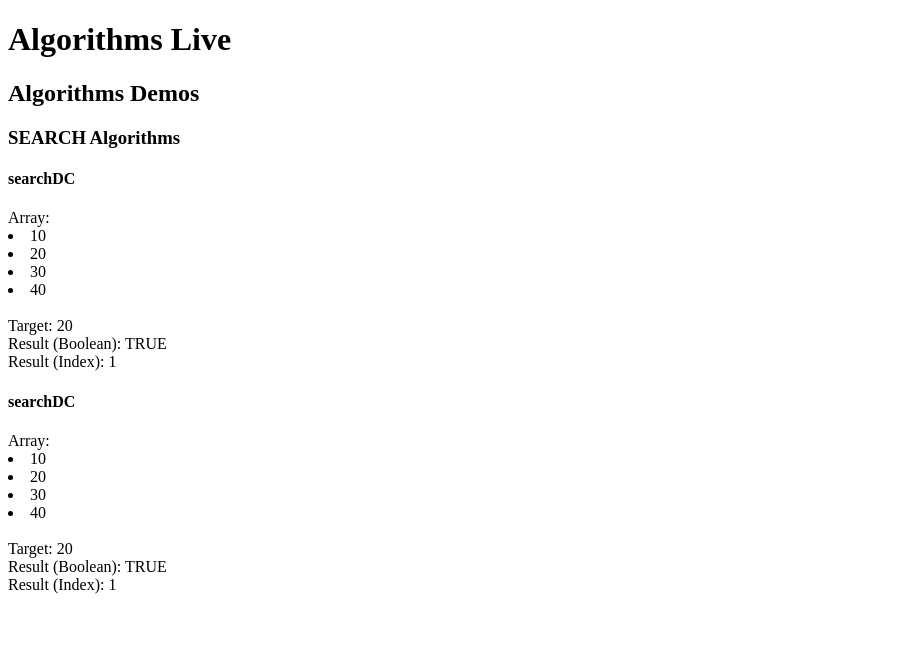
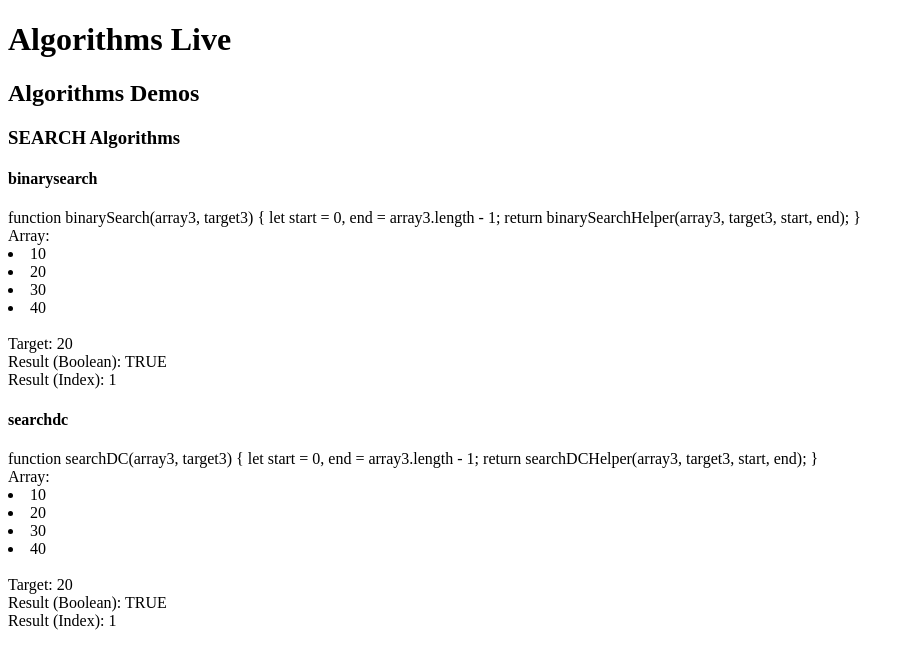
Before and after one commit to seanlee31/algorithmslive, a React app: page / in a window 1280 px wide. Shown: the top 668 px of the page, without its empty margins (0-914 px from the left). Built offline with nearby package versions, Linux system fonts and the light colour scheme; the HTML template or start-up script is replaced by a standard one.

Commit message:
[ADD] Finished dynamic algorithm displays by types. Add display of algorithm method source code.

```diff
--- a/src/app/App.jsx
+++ b/src/app/App.jsx
@@ -8,9 +8,7 @@ import $ from 'jquery';
 // import { findMaxMinElements } from '../algorithms/dacAlgorithms';
 
 // Import Helper Utilites //
-import { getAlgorithmByTitle, getAlgorithmDemoTitle } from './utils';
-
-
+import { getAlgorithmByTitle, getAlgorithmTitles } from './utils';
 
 var array = [10, 20, 30, 40],
     target = 20;
@@ -47,41 +45,41 @@ class Content extends Component {
       return (
          <div>
             <h2>{algorithmDemosTitle}</h2>
-            <AlgorithmDemosByTypes type="search"/>
+            <AlgorithmDemosByType type="search"/>
          </div>
       );
    }
 }
 
 // Algorithms
-class AlgorithmDemosByTypes extends Component {
+class AlgorithmDemosByType extends Component {
    render() {
+      let algTitles = getAlgorithmTitles(this.props.type);
+      console.log(algTitles)
       return (
          <div>
             <h3>{this.props.type.toUpperCase()} Algorithms</h3>
-            <AlgorithmDemos algorithmDemoTitle={getAlgorithmDemoTitle(this.props.type)}/>
-            <AlgorithmDemos algorithmDemoTitle={getAlgorithmDemoTitle(this.props.type)}/>
-         </div>
-      )
-   }
-}
-
-class AlgorithmDemos extends Component {
-   render() {
-      console.log(this.props.algorithmDemoTitle)
-      console.log("======================")
-      let alg = getAlgorithmByTitle(this.props.algorithmDemoTitle);
-      let res = alg(array, target);
-      return (
-         <div>
-            <h4>{this.props.algorithmDemoTitle}</h4>
-            <AlgorithmDemo result={res}/>
+            {algTitles.map( (el) => <AlgorithmDemo algorithmTitle={el}/>)}
          </div>
       )
    }
 }
 
 class AlgorithmDemo extends Component {
+   render() {
+      let alg = getAlgorithmByTitle(this.props.algorithmTitle);
+      let res = alg(array, target);
+      return (
+         <div>
+            <h4>{this.props.algorithmTitle}</h4>
+            <div>{alg.toString()}</div>
+            <AlgorithmDemoResult result={res}/>
+         </div>
+      )
+   }
+}
+
+class AlgorithmDemoResult extends Component {
    render() {
       return (
          <div>
--- a/src/app/utils.js
+++ b/src/app/utils.js
@@ -11,21 +11,17 @@ function getAlgorithmByTitle(algTitle) {
    return algorithm;
 }
 
-function getAlgorithmDemoTitle(algTitle) {
-   console.log(`testing 1 - ${algTitle}`)
-   let alg = "Binary Search";  // default alg.
+function getAlgorithmTitles(algTitle) {
+   let algs = [];
    switch(algTitle) {
       case "search":
-         // Get an algorithm from search algorithms.
-         alg = "Binary Search";
-         alg = "searchDC";
+         algs = [...Object.keys(searchAlgs)];
          break;
       case "sorting":
-         // Get an algorithm from sorting algorithms.
-         alg = "";
+
          break;
    }
-   return alg;
+   return algs;
 }
 
-export { getAlgorithmByTitle, getAlgorithmDemoTitle };
+export { getAlgorithmByTitle, getAlgorithmTitles };
```
